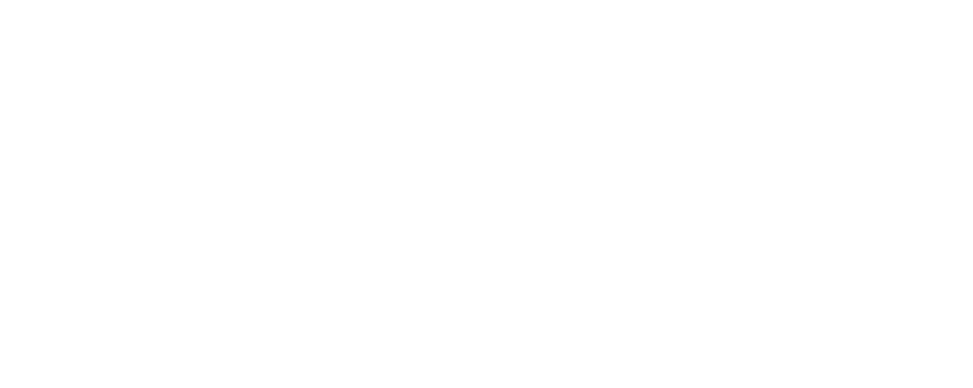
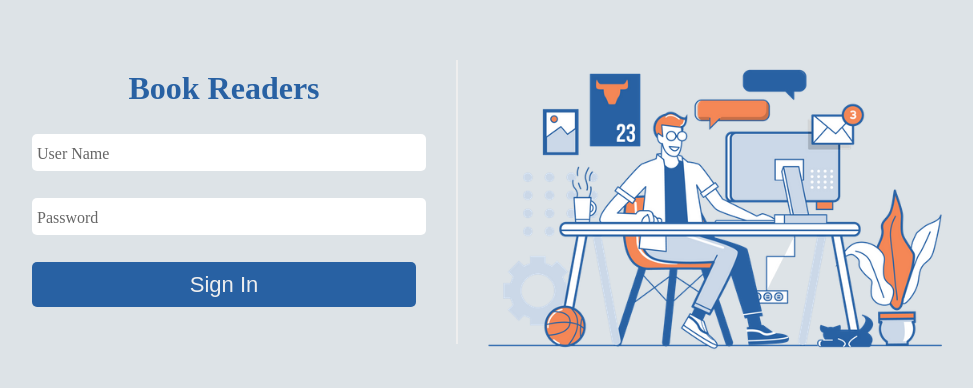
Before and after one commit to muhammadmb/book-library-CMS, a React (Create React App) app: page /sign-in in a window 1280 px wide. Shown: the part 198-586 px from the top of the page, without its empty margins (159-1132 px from the left). Built offline with nearby package versions, Linux system fonts and the light colour scheme.

Commit message:
Add Sign in Page

```diff
--- a/src/App.js
+++ b/src/App.js
@@ -3,6 +3,7 @@
 import { BrowserRouter, Route, Switch } from 'react-router-dom';
 import Layout from './Components/Layout/Layout';
 import Main from './Components/Main/Main';
+import SignIn from './Components/SignIn/SignIn';
 function App() {
 
   return (
@@ -11,6 +12,8 @@
 
         <Switch>
           <Route path="/dashboard" render={() => (<Layout> <Main /> </Layout>)} />
+          <Route path="/sign-in" component={SignIn} />
+          <Route path="/book-library-dashboard" component={SignIn} />
         </Switch>
 
       </BrowserRouter>
--- /dev/null
+++ b/src/Components/SignIn/SignIn.js
@@ -0,0 +1,40 @@
+import React from 'react';
+import './SignInStyle.css';
+import img from '../../Images/SignIn.png'
+
+const SignIn = (props) => {
+
+    const handelSubmit = (e) => {
+        e.preventDefault();
+        props.history.push('/dashboard');
+    }
+
+    return (
+        <div className="signInContainer">
+            <div className="form" >
+
+                <h1>Book Readers</h1>
+
+                <form onSubmit={handelSubmit}>
+                    <div className="inputBox">
+                        <input type="text" required="required" />
+                        <span>User Name</span>
+                    </div>
+
+                    <div className="inputBox">
+                        <input type="password" required="required" />
+                        <span>Password</span>
+                    </div>
+
+                    <input type="submit" value="Sign In" />
+                </form>
+            </div>
+
+            <div className="imgContainer">
+                <img src={img} alt="" />
+            </div>
+        </div>
+    )
+}
+
+export default SignIn;
--- /dev/null
+++ b/src/Components/SignIn/SignInStyle.css
@@ -0,0 +1,111 @@
+.signInContainer{
+    display: flex;
+    flex-direction: row;
+    color: #2861A3;
+    height: 100vh;
+    width: 100vw;
+    background-color: #DDE3E7;
+    justify-content: center;
+    align-items: center;
+}
+
+.signInContainer .form{
+    text-align: center;
+    width: 30%;
+    border-right: 2px solid #EEE;
+    padding: 10px 40px 10px;
+}
+
+.signInContainer .form .inputBox{
+    position: relative;
+    width: 100%;
+    margin-top: 10px;
+}
+
+.signInContainer .form input{
+    display: block;
+    width: 100%;
+    padding: 2.5% 5px;
+    margin: 7% 0;
+    border-radius: 5px;
+    border: none;
+    outline: none;
+    font-size: 16px;
+}
+
+.signInContainer .form input[type="submit"]{
+    color: #EEE;
+    font-size: 22px;
+    background-color: #2861A3;
+    transition: .3s ease-in-out;
+    cursor: pointer;
+}
+
+.signInContainer .form input[type="submit"]:hover{
+    background-color: #e91e63;
+    transition: .3s ease-in-out;
+}
+
+.signInContainer .form span{
+    position: absolute;
+    left: 0;
+    top: 0;
+    margin: 6px 5px;
+    padding: 5px 0;
+    font-size: 16px;
+    pointer-events: none;
+    transition: .2s;
+    color: #666;
+}
+
+.signInContainer .form input:valid ~ span,
+.signInContainer .form input:focus ~ span{
+    color: #e91e63;
+    font-weight: 600;
+    font-size: 14px;
+    transform: translateY(-110%);
+    transition: .4s;
+}
+
+.signInContainer .imgContainer{
+    display: flex;
+    width: 40%;
+}
+
+.signInContainer .imgContainer img{
+    width: 100%;
+}
+
+@media (max-width: 991px){
+
+    .signInContainer{
+        flex-direction: column-reverse;
+        height: 100vh;
+    }
+
+    .signInContainer .form{
+        border-right: none;
+        width: 80%;
+    }
+
+    .signInContainer .imgContainer{
+        width: 40%;
+    }
+}
+
+@media (max-width: 500px){
+
+    .signInContainer .form{
+        border-right: none;
+        width: 75%;
+    }
+
+    .signInContainer .form input{
+        margin: 10% 0;
+    }
+
+    .signInContainer .imgContainer{
+        width: 40%;
+    }
+
+}
```
Also changed, not shown: src/Images/SignIn.png (added).
